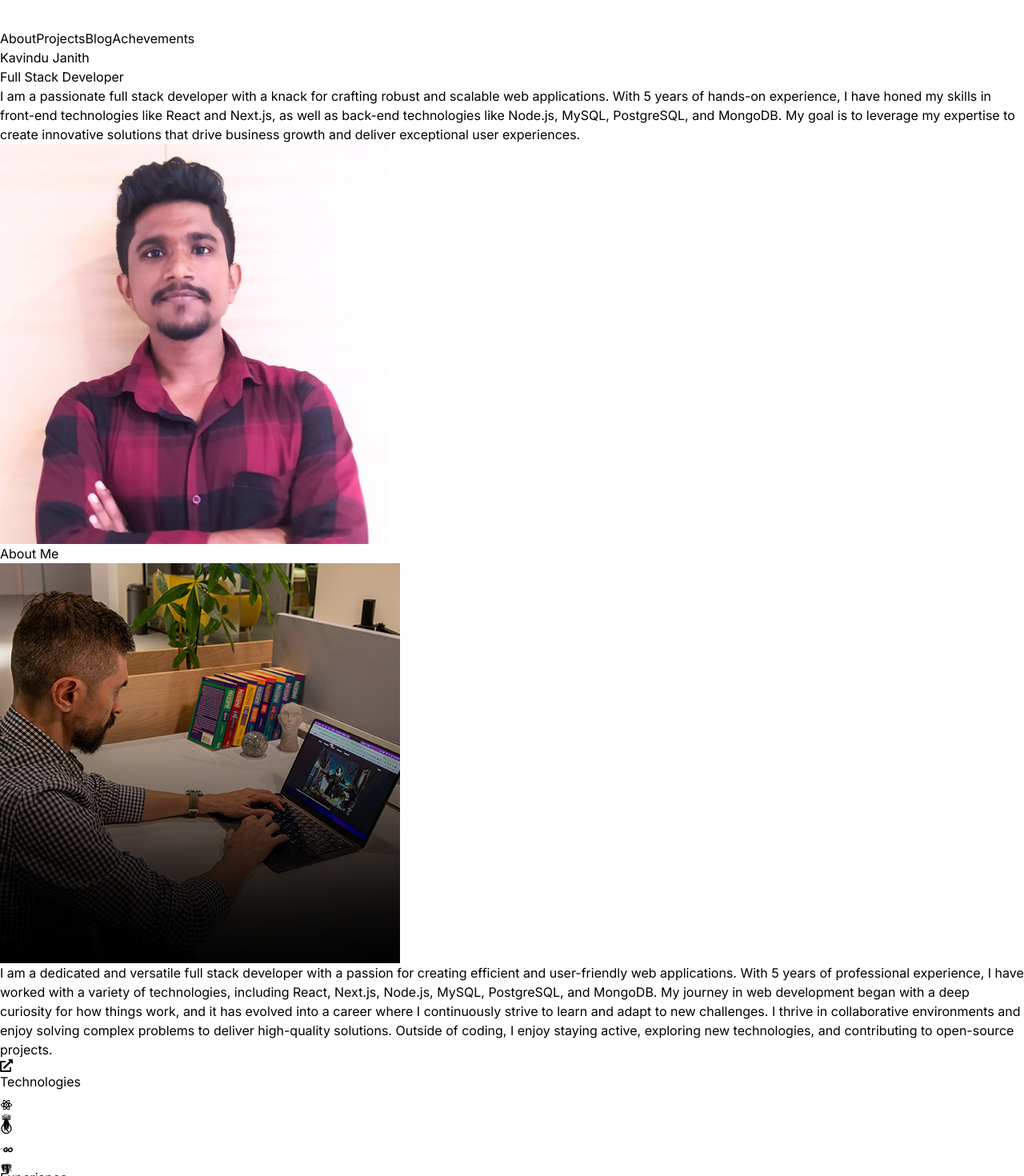
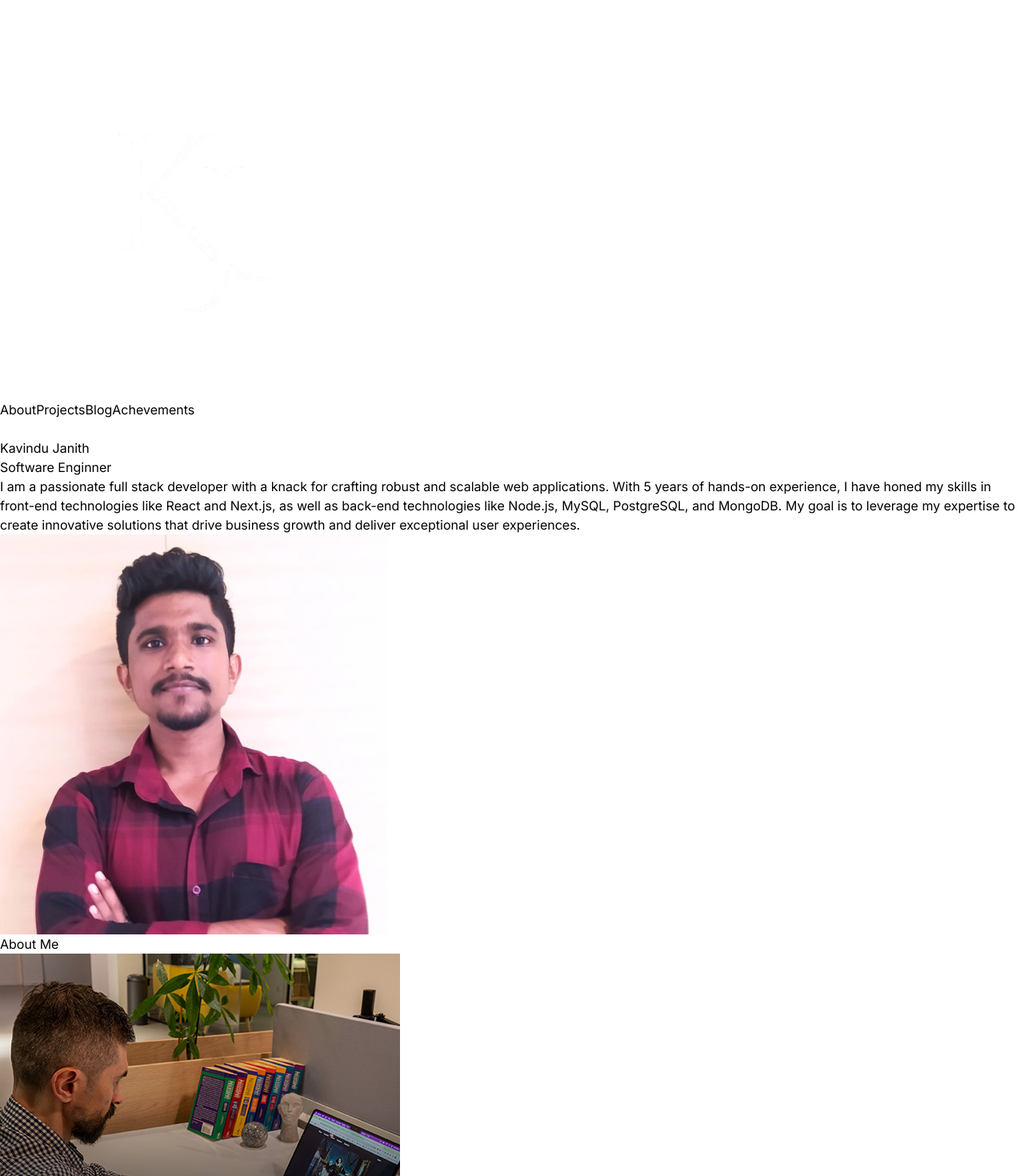
Before and after one commit to KMjanith/Portfolio, a React (Vite) app in the folder protfolio-2/: page / in a window 1280 px wide. Shown: the top 1470 px of the page at 80% size. Built offline with nearby package versions, Linux system fonts and the light colour scheme.

Commit message:
navbar togle is ok

```diff
--- a/protfolio-2/src/components/Hero.jsx
+++ b/protfolio-2/src/components/Hero.jsx
@@ -33,8 +33,8 @@ export default function Hero() {
                     initial='hidden'
                     animate='visible'
 
-                    className='bg-gradient-to-r from-pink-300 via-slate-500 to-purple-500 bg-clip-text text-3xl mb-3
-                    tracking-tight text-transparent '>Full Stack Developer</motion.span>
+                    className='bg-gradient-to-r from-green-300 via-purple-900 to-purple-600 bg-clip-text text-3xl mb-3
+                    tracking-tight text-transparent '>Software Enginner</motion.span>
                     <motion.p
                     variants={container(0.3)}
                     initial='hidden'
@@ -51,7 +51,7 @@ export default function Hero() {
                     initial={{x:100, opasity:0}}
                     animate={{x:0, opasity:1,rotateX:360}}
                     transition={{duration:1}}
-                    className='rounded-3xl shadow-[0_0_30px_15px_rgba(5,55,120,0.6)]'
+                    className='rounded-3xl shadow-[0_0_30px_30px_rgba(5,55,120,0.6)]'
                     src={profilePic} alt="" />
                 </motion.div>
 
--- a/protfolio-2/src/components/Navbar.jsx
+++ b/protfolio-2/src/components/Navbar.jsx
@@ -1,30 +1,68 @@
-import React from 'react'
-import logo from '../assets/kevinRushLogo.png'
-import { Link } from 'react-router-dom'
+import React, { useState } from 'react'
+import logo from '../assets/kavindujanithLogo.png'
+import { Link, NavLink } from 'react-router-dom'
+
+
+function Navlinks() {
+  return (
+
+      <>
+
+          <NavLink to='/about' className='text-lg font-semibold'>
+            About
+          </NavLink>
+          <NavLink to='/projects'  className='text-lg font-semibold'>
+            Projects
+          </NavLink >
+          <NavLink to='/blog' className='text-lg font-semibold'>
+            Blog
+          </NavLink >
+          <NavLink to='/achievements' className='text-lg font-semibold'>
+            Achevements
+          </NavLink >
+      </>
+
+
+
+
+  )
+}
 
 export default function Navbar() {
+
+  const [isOpen, setIsOpen] = useState(false)
+
+  const handleNavBar = () => {
+    setIsOpen(!isOpen)
+  }
+
   return (
-    <nav className='flex items-center justify-between
-    py-5 px-5'>
+    <nav className='flex items-center justify-between flex-wrap  pt-4 pb-7 px-3'>
         <Link to="/" className='flex flex-shrink-0 items-center'>
-            <img src={logo} alt="" className='mx-2 w-11'/>
+            <img src={logo} alt="" className='mx-2 w-32'/>
         </Link>
 
-        <div className='m-8 flex items-center justify-between gap-4 text-2xl'>
-          <Link to='/about' className='text-lg font-semibold'>
-            About
-          </Link>
-          <Link to='/projects'  className='text-lg font-semibold'>
-            Projects
-          </Link >
-          <Link to='/blog' className='text-lg font-semibold'>
-            Blog
-          </Link >
-          <Link to='/achievements' className='text-lg font-semibold'>
-            Achevements
-          </Link >
+        <div className='hidden m-8 md:flex items-center justify-between gap-4 text-2xl  ' >
+          <Navlinks />
 
         </div>
+
+        <button className="flex flex-col items-center justify-center space-y-1 md:hidden" onClick={handleNavBar}>
+          <div className="w-8 h-1 bg-white rounded"></div>
+          <div className="w-8 h-1 bg-white rounded"></div>
+          <div className="w-8 h-1 bg-white rounded"></div>
+        </button>
+
+        {
+          isOpen && (
+            <div className='flex flex-col items-center justify-between gap-2 w-full' >
+              <Navlinks />
+            </div>
+
+          )
+        }
+
+
     </nav>
   )
 }
```
Also changed, not shown: protfolio-2/src/assets/kavindujanithLogo.png (added), protfolio-2/src/assets/kevinRushLogo.png (deleted).
